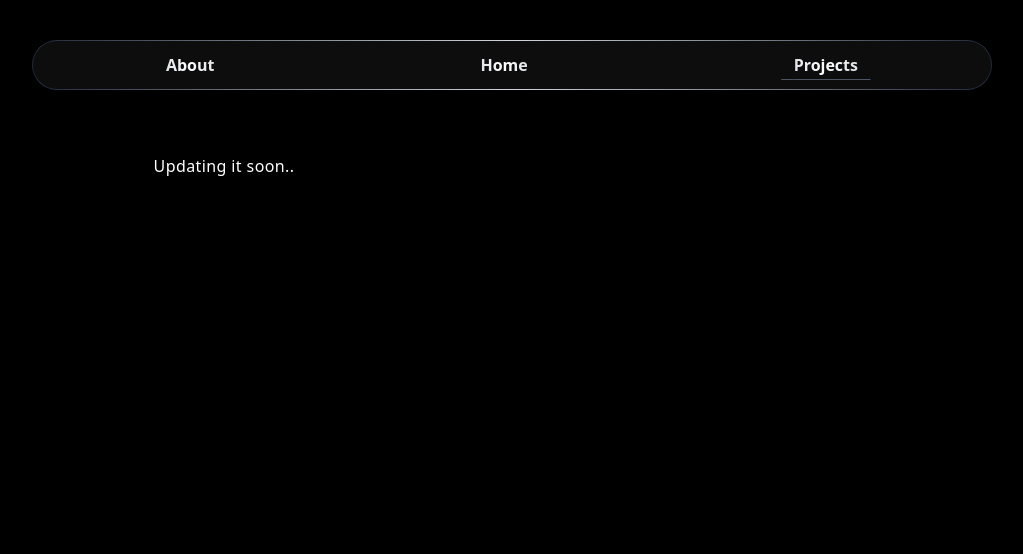
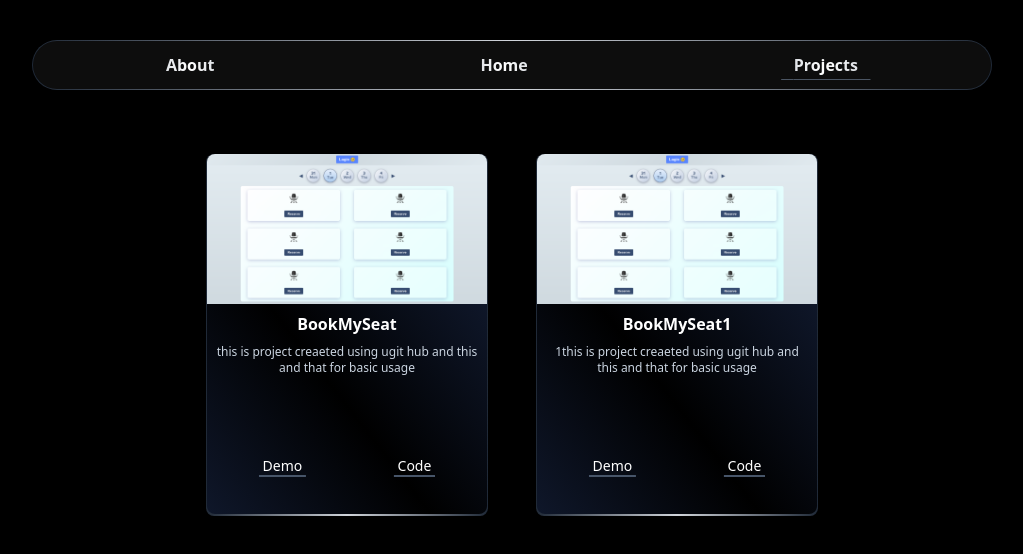
Before and after one commit to gaurishxjfk/portfolioNextJS, a Next.js app: page /projects in a window 1280 px wide. Shown: the top 554 px of the page, without its empty margins (128-1151 px from the left). Built offline with nearby package versions, Linux system fonts and the light colour scheme.

Commit message:
new project page updated

```diff
--- a/app/projects/page.tsx
+++ b/app/projects/page.tsx
@@ -1,10 +1,16 @@
 import React from "react";
 import MainLayout from "../../components/MainLayout";
+import ProjectCard from "../../components/ProjectCard";
+import projectData from "../../lib/projectdata.json";
 
 const page = () => {
   return (
     <MainLayout>
-      <section className="mt-[5%] tracking-wide	 w-[80%] sm:w-[45%] md:w-[35%] flex flex-col justify-center mx-auto sm:ml-[16%] md:ml-[22%] transition-all ease-linear duration-700">Updating it soon..</section>
+      <section className="mt-[5%] w-[90%] md:w-[75%]  flex flex-wrap gap-12 justify-center mx-auto transition-all ease-linear duration-700">
+        {projectData.map((project) => (
+          <ProjectCard project={project} key={project.id} />
+        ))}
+      </section>
     </MainLayout>
   );
 };
--- a/components/Navbar.tsx
+++ b/components/Navbar.tsx
@@ -15,7 +15,7 @@ const Navbar = () => {
                 bg-gradient-to-r from-gray-800 via-gray-300 to-gray-800 mt-[5vh]"
     >
       <div className="bg-black rounded-full">
-        <span className="flex justify-around py-3 rounded-full bg-blue-50 bg-opacity-5">
+        <span className="flex justify-around py-3 rounded-full bg-slate-50 bg-opacity-5">
           {navLinks.map((i) => (
             <Link
               href={i.href}
--- /dev/null
+++ b/components/ProjectCard.tsx
@@ -0,0 +1,45 @@
+import React from "react";
+import Image from "next/image";
+import Link from "next/link";
+
+const ProjectCard = ({ project }) => {
+  return (
+    <div
+      className="bg-gradient-to-r from-gray-800 via-gray-300 to-gray-800 pb-[2px] px-[1px] rounded-lg cursor-pointer
+                  hover:shadow-[_0_20px_40px_rgba(29,29,29,_1)] hover:scale-105 transition-all ease-linear duration-100"
+    >
+      <div className="rounded-lg h-[45vh] bg-gradient-to-tr from-slate-900 via-black  to-slate-900 to-80% w-[35vh]">
+        <Image
+          src={project.image}
+          alt="project cover"
+          width={500}
+          height={500}
+          className="rounded-t-lg object-cover"
+        />
+        <div className="text-center px-2">
+          <h2 className="my-2 font-bold">{project.name}</h2>
+          <p className="text-xs text-slate-300 h-[12vh]">
+            {project.description}
+          </p>
+        </div>
+        <div className="text-center px-2 mt-3 flex justify-around ">
+          <Link
+            href={project.demoLink}
+            target="_blank"
+            className="text-sm underline decoration-slate-600 hover:decoration-slate-300 decoration-2 underline-offset-4 p-1 rounded-md"
+          >
+            &nbsp;Demo&nbsp;
+          </Link>
+          <Link
+            href={"/"}
+            className="text-sm underline decoration-slate-600 hover:decoration-slate-300 decoration-2 underline-offset-4 p-1 rounded-md"
+          >
+            &nbsp;Code&nbsp;
+          </Link>
+        </div>
+      </div>
+    </div>
+  );
+};
+
+export default ProjectCard;
--- /dev/null
+++ b/lib/projectdata.json
@@ -0,0 +1,18 @@
+[
+  {
+    "id": 1,
+    "name": "BookMySeat",
+    "description": "this is project creaeted using ugit hub and this and that for basic usage",
+    "image": "/static/images/project.png",
+    "demoLink": "https://bookmyseat.vercel.app/",
+    "codeLink": "https://bookmyseat.vercel.app/"
+  },
+  {
+    "id": 2,
+    "name": "BookMySeat1",
+    "description": "1this is project creaeted using ugit hub and this and that for basic usage",
+    "image": "/static/images/project.png",
+    "demoLink": "https://bookmyseat.vercel.app/",
+    "codeLink": "https://bookmyseat.vercel.app/"
+  }
+]
```
Also changed, not shown: components/SVGIcons.tsx (+3 -3 lines), public/static/images/project.png (added).
